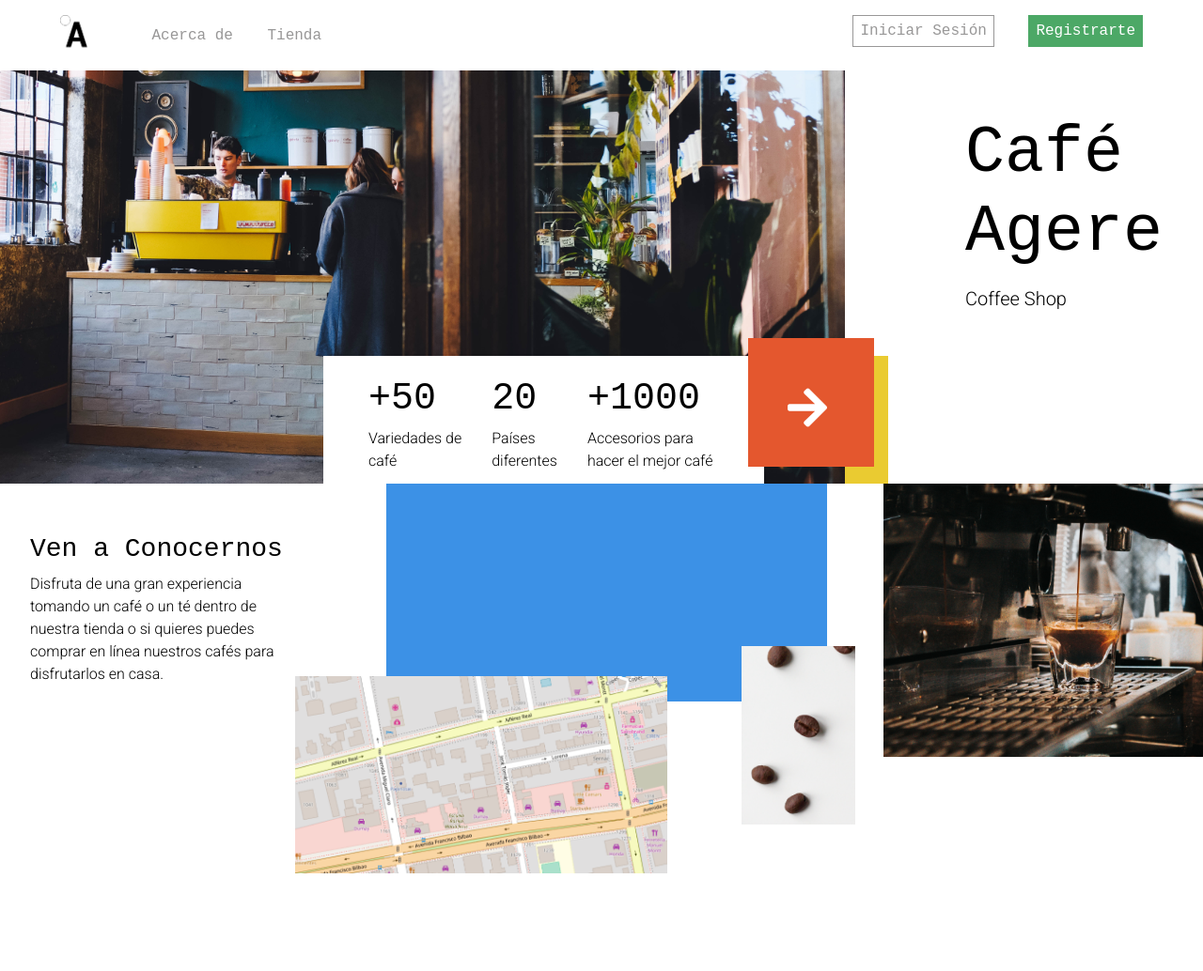
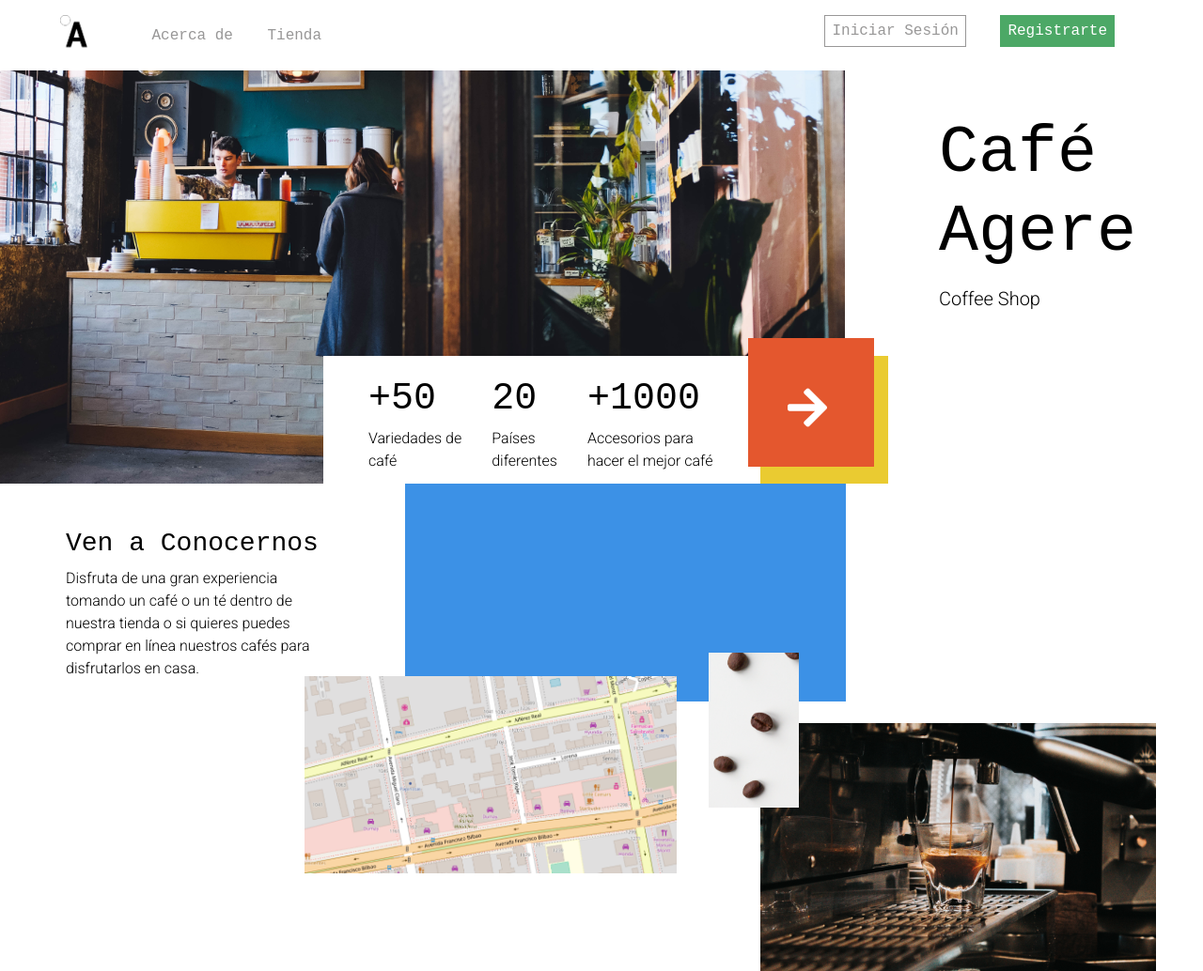
Before and after one commit to conilastra/cafe-agere, a plain HTML site: page index.html in a window 1280 px wide. Shown: the top 1034 px of the page at 94% size. Before the commit the page ends 930 px from the top, so only its background shows below. Drawn offline with Linux system fonts and the light colour scheme; a web font is replaced by a local one.

Commit message:
ajuste en la distribución de la sección de imágenes

```diff
--- a/assets/sass/base/base.scss
+++ b/assets/sass/base/base.scss
@@ -1,6 +1,5 @@
 body {
     background-color: $white;
-    width: 1280px;
-    height: 800px;
-
+    max-width: 1280px;
+    max-height: 800px;
 }
--- a/assets/sass/base/reset.scss
+++ b/assets/sass/base/reset.scss
@@ -22,6 +22,7 @@
 
   body {
     margin: 0;
+    padding: 0;
   }
 
   /**
--- a/assets/sass/base/typography.scss
+++ b/assets/sass/base/typography.scss
@@ -1,4 +1,4 @@
-h1, h2, h3, h4, h5, h6, th, a {
+h1, h2, h3, h4, th, a {
     font-family: $PTmono;
     color: $black;
     font-weight: 400;
--- a/assets/sass/layout/navbar.scss
+++ b/assets/sass/layout/navbar.scss
@@ -1,5 +1,6 @@
 .navigation {
     padding: 1em 4em;
+    width: 100vw;
 
     &__logo {
         width: 29px;
@@ -21,5 +22,7 @@
     &__buttons {
         position: relative;
         float: right;
+        right: 30px;
+
     }
 }
--- a/assets/sass/layout/sections.scss
+++ b/assets/sass/layout/sections.scss
@@ -2,7 +2,7 @@
 .intro {
     display: inline-block;
     clear: right;
-    margin: 0;
+    width: 100vw;
 
     &__img {
         position: relative;
@@ -14,8 +14,8 @@
 
     &__title {
         position: relative;
-        float: right;
-        left: 10vw;
+        left: 100px;
+
 
         & h1 {
             font-size: $xxx-large;
@@ -31,6 +31,8 @@
 }
 
 .middle-section {
+    width: 100vw;
+
     &__numbers {
         position: absolute;
         box-sizing: border-box;
@@ -61,7 +63,7 @@
         width: 136px;
         height: 136px;
         background-color: #EACB31;
-        z-index: -1;
+
     }
 
 
@@ -86,24 +88,26 @@
 }
 
 .map-section {
-    margin: 0;
+    width: 100vw;
 
     &__text {
         display: inline-block;
         position: relative;
         bottom: 30px;
-        padding: 2rem;
+        padding: 0 40px;
+        width: 390px;
 
-        & p {
-            width: 22vw;
+
+        h3, p {
+            padding-left: 30px;
         }
+
     }
 
     &__blue-rectangle {
         display: inline-block;
         position: relative;
-        left: 61px;
-        top: -6px;
+        left: 36px;
         width: 469px;
         height: 232px;
         background-color: $blue-de-france;
@@ -113,7 +117,7 @@
     &__map {
         object-fit: cover;
         position: absolute;
-        right: 570px;
+        right: 560px;
         bottom: -130px;
         width: 396px;
         height: 210px;
@@ -124,10 +128,10 @@
         object-fit: cover;
         object-position: 45% 0;
         position: absolute;
-        right: 370px;
-        bottom: -78px;
-        width: 121px;
-        height: 190px;
+        right: 430px;
+        bottom: -60px;
+        width: 96px;
+        height: 165px;
 
     }
 
@@ -135,12 +139,9 @@
         object-fit: cover;
         position: relative;
         float: right;
-        width: 430px;
-        height: 291px;
-        left: 90px;
-        top: -6px;
-
+        width: 421px;
+        height: 264px;
+        right: 50px;
     }
 
-
 }
--- a/index.html
+++ b/index.html
@@ -1,5 +1,5 @@
 <!DOCTYPE html>
-<html lang="en">
+<html lang="es">
 
 <head>
     <meta charset="UTF-8">
@@ -22,7 +22,7 @@
 <body>
     <header>
         <nav class="navigation">
-            <img class="navigation__logo" src="assets/img/logo.png" alt="">
+            <img class="navigation__logo" src="assets/img/logo.png" alt="logo de Café Agere">
             <a href="#" class="navigation__link navigation__link--hover">Acerca de</a>
             <a href="#" class="navigation__link navigation__link--hover">Tienda</a>
             <div class="navigation__buttons">
```
Also changed, not shown: assets/css/main.css, 1 other file.
